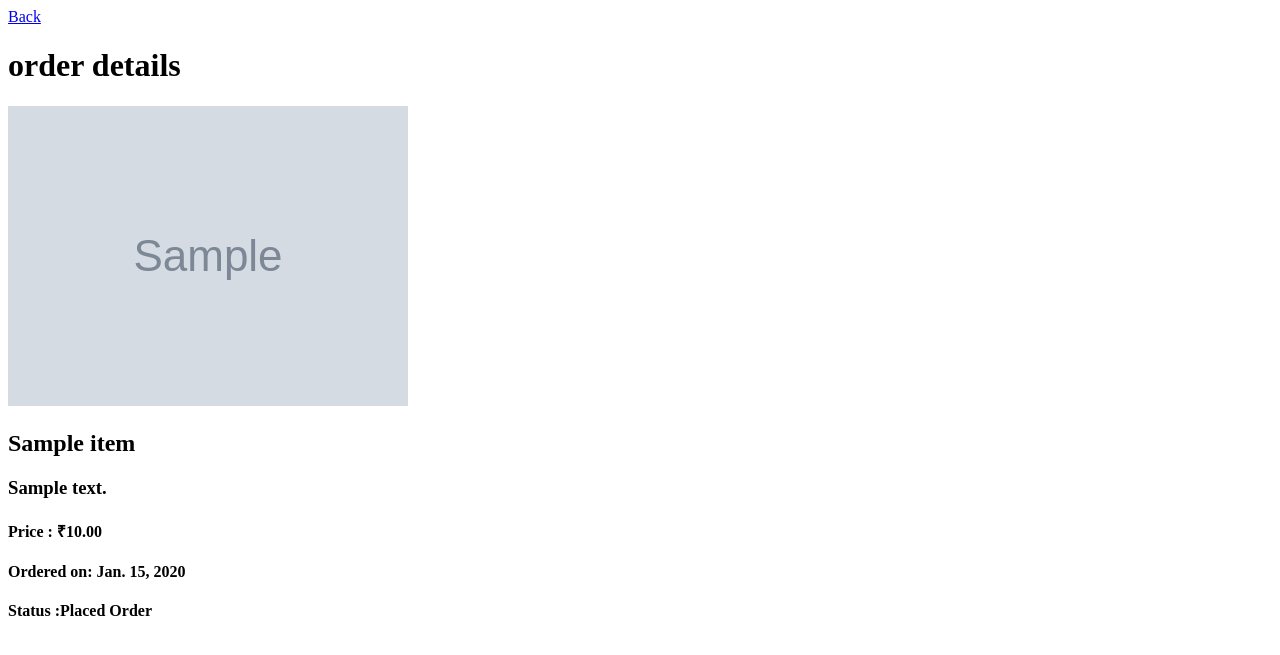
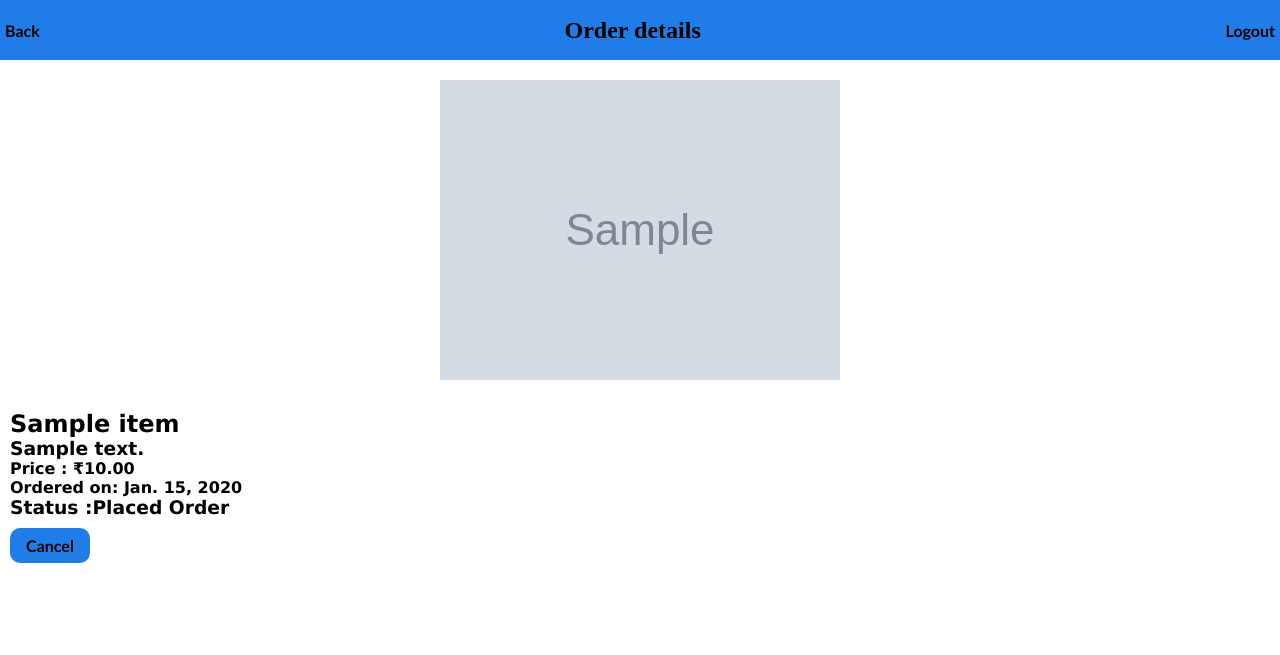
Before and after one commit to NIKHILKRISHNAK/ecommerse-app, a Django app: page /user/order-details/1/ in a window 1280 px wide. Shown: the top 655 px of the page. Run offline with Django 4.2, Linux system fonts and the light colour scheme; a user stored in the database is signed in; tables that the repository leaves empty hold one stand-in row (values such as "Sample post"); grey boxes marked "Sample" are stand-in pictures.

Commit message:
added:style to thankyou page,cancel order

```diff
--- /dev/null
+++ b/static/user/eorderdetails.css
@@ -0,0 +1,73 @@
+*{
+    padding: 0;
+    margin: 0;
+}
+
+nav{
+    background-color: #207de7;
+    display: flex;
+    text-align: center;
+    justify-content: space-between;
+    align-items: center;
+    margin-top:0px;
+    height: 50px;
+    padding: 5px;
+    top:0;
+    position: sticky;
+    z-index: 9999;
+}
+nav a:hover{
+    color: white;
+}
+nav a{
+    font-size:medium;
+    font-weight: bold;
+}
+a{
+    text-decoration: none;
+    color:black;
+    font-family: 'Gill Sans', 'Gill Sans MT', Calibri, 'Trebuchet MS', sans-serif;
+}
+.photo{
+    display: flex;
+    justify-content: center;
+    align-items: center;
+    padding: 20px;
+}
+.text{
+    display: block;
+    padding: 10px;
+    width: fit-content;
+    font-family: Verdana, Geneva, Tahoma, sans-serif;
+    max-width: max-content;
+    justify-content: space-between;
+}
+button{
+    background-color: #207de7;
+    width:80px;
+    height: 35px;
+    border-radius: 10px;
+    padding: 5px;
+    border: none;
+    font-family: 'Gill Sans', 'Gill Sans MT', Calibri, 'Trebuchet MS', sans-serif;
+    font-size: medium;
+    font-weight: bold;
+    cursor: pointer;
+    margin-top: 10px;
+}
+button:hover{
+    color: #207de7;
+    background-color: white;
+    outline: 1px solid #207de7;
+}
+#toast-container {
+    position: fixed;
+    bottom: 20px;
+    left: 50%;
+    transform: translateX(-50%);
+    padding: 12px 16px;
+    background-color: #333;
+    color: #fff;
+    border-radius: 8px;
+    display: none;
+  }
--- a/static/user/thankyou.css
+++ b/static/user/thankyou.css
@@ -7,7 +7,7 @@
 }
 .box {
     color: white;
-    background-color: #207de7;
+    background-color: red;
     width: fit-content;
     height: fit-content;
     padding: 30px;
@@ -20,3 +20,7 @@ a{
     color: black;
     text-decoration: underline;
 }
+img{
+    width: 10%;
+    aspect-ratio: 3/2;
+}
--- a/user/templates/user/orderdetails.html
+++ b/user/templates/user/orderdetails.html
@@ -3,19 +3,45 @@
 
 {% endblock title %}
 {% block style %}
-
+<link rel="stylesheet" href="/static/user/eorderdetails.css">
 {% endblock style %}
 
 {% block header %}
 
 {% endblock header %}
 {% block body %}
+<nav>
     <a href="/user/orders/">Back</a>
-<h1>order details</h1>
+    <h1>Order details</h1>
+    {% if request.user.is_authenticated %}
+    <a href="/logout">Logout</a>
+    {% else %}
+    <a href="/login"> Login</a>
+    {% endif %}
+</nav>
+<div class="nonnav">
+
+    <div class="photo">
         <img src="/uploads/{{item.item.image}}" alt="">
+    </div>
+    <div class="text">
         <h2>{{item.item.name}}</h2>
         <h3>{{item.item.description}}</h3>
         <h4> Price : ₹{{item.item.price}}</h4>
         <h4>Ordered on: {{item.date}}</h4>
-<h4>Status :{{item.order_status}}</h4>
+        <h3>Status :{{item.order_status}}</h3>
+        <button onclick="check()">Cancel</button>
+    </div>
+</div>
+<script>
+    function check() {
+        if (confirm('Are you sure to cancel the order ?') == true) {
+            window.location.href = '/user/cancel-order/{{item.id}}'
+            showToast()
+        }
+        else {
+            location.reload();
+        }
+    }
+</script>
 {% endblock body %}
--- a/user/urls.py
+++ b/user/urls.py
@@ -14,6 +14,7 @@ urlpatterns=[
     path('net-banking/<int:id>/',net_banking),
     path('cash-on-delivery/<int:id>/',cash_on_delivery),
     path('orders/',orders),
-    path('order-details/<int:id>/',order_details)
+    path('order-details/<int:id>/',order_details),
+    path('cancel-order/<int:id>/',cancel_order)
 
 ]
--- a/user/views.py
+++ b/user/views.py
@@ -6,6 +6,7 @@ from .models import *
 from django.contrib.auth.decorators import login_required
 import json
 from seller.models import Orders
+from django.http import HttpResponse
 def UserRegister(request):
     if request.POST:
         form=UserRegisterForm(request.POST)
@@ -195,6 +196,10 @@ def orders(request):
     print(purchaser)
     user_orders=Orders.objects.filter(ordered_by=purchaser)
     print(user_orders)
+    print(len(user_orders))
+    if len(user_orders)==0:
+        message="No Orders"
+        return render(request,'user/orders.html',{'orders':user_orders,'message':message})
     return render(request,'user/orders.html',{'orders':user_orders})
 
 @login_required
@@ -202,3 +207,9 @@ def order_details(request,id):
     item=Orders.objects.get(id=id)
     print(item)
     return render(request,'user/orderdetails.html',{'item':item})
+
+def cancel_order(request,id):
+    item=Orders.objects.get(id=id)
+    print(item)
+    item.delete()
+    return redirect('/user/orders/')
```
Also changed, not shown: static/user/orders.css (+44 -0 lines), templates/profile.html (+4 -4 lines), user/templates/user/orders.html (+20 -3 lines), user/templates/user/thankyou.html (+141 -4 lines), static/cart.png (added), static/plane.png (added), static/tick.png (added). Lines whose indentation alone changed are shown as unchanged.
